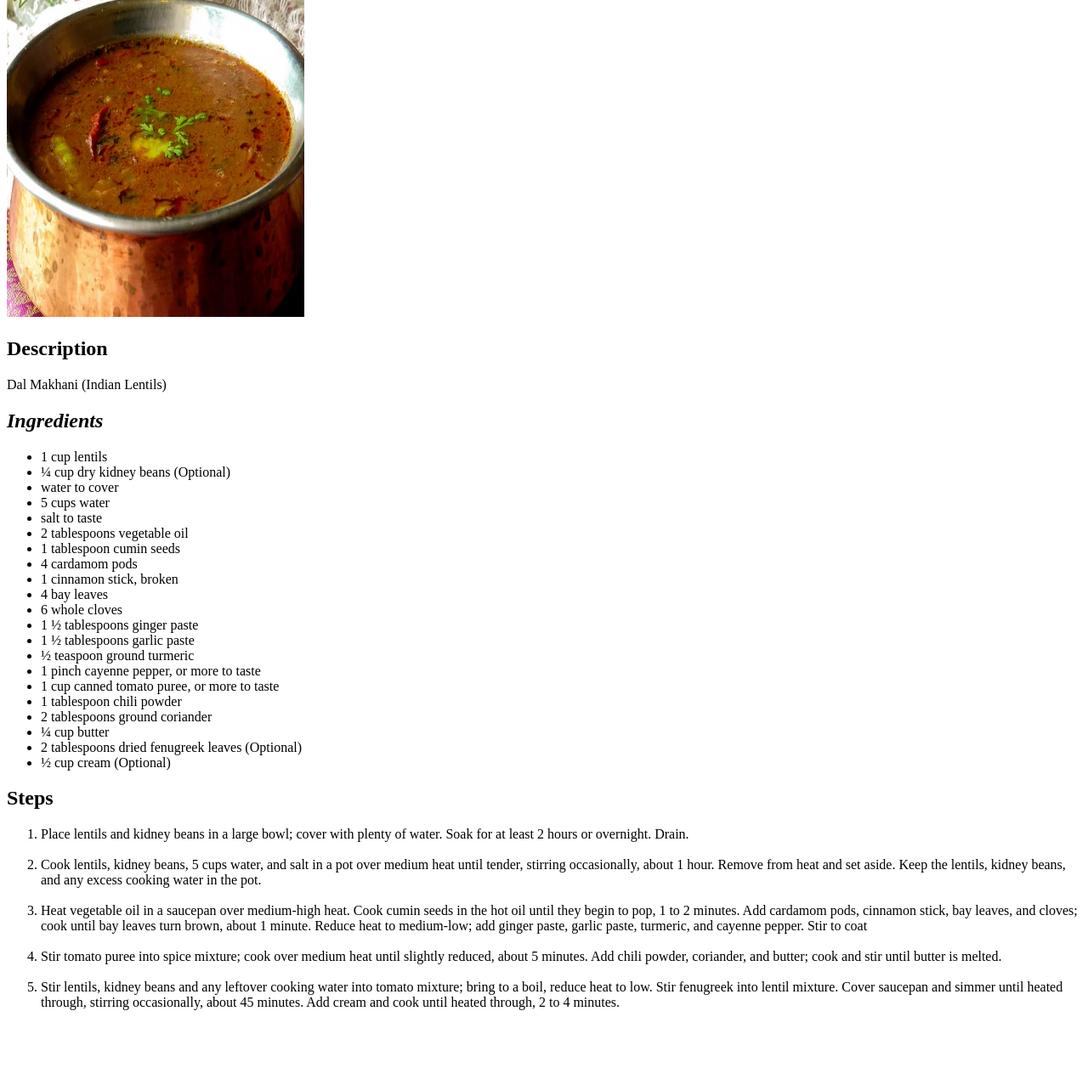
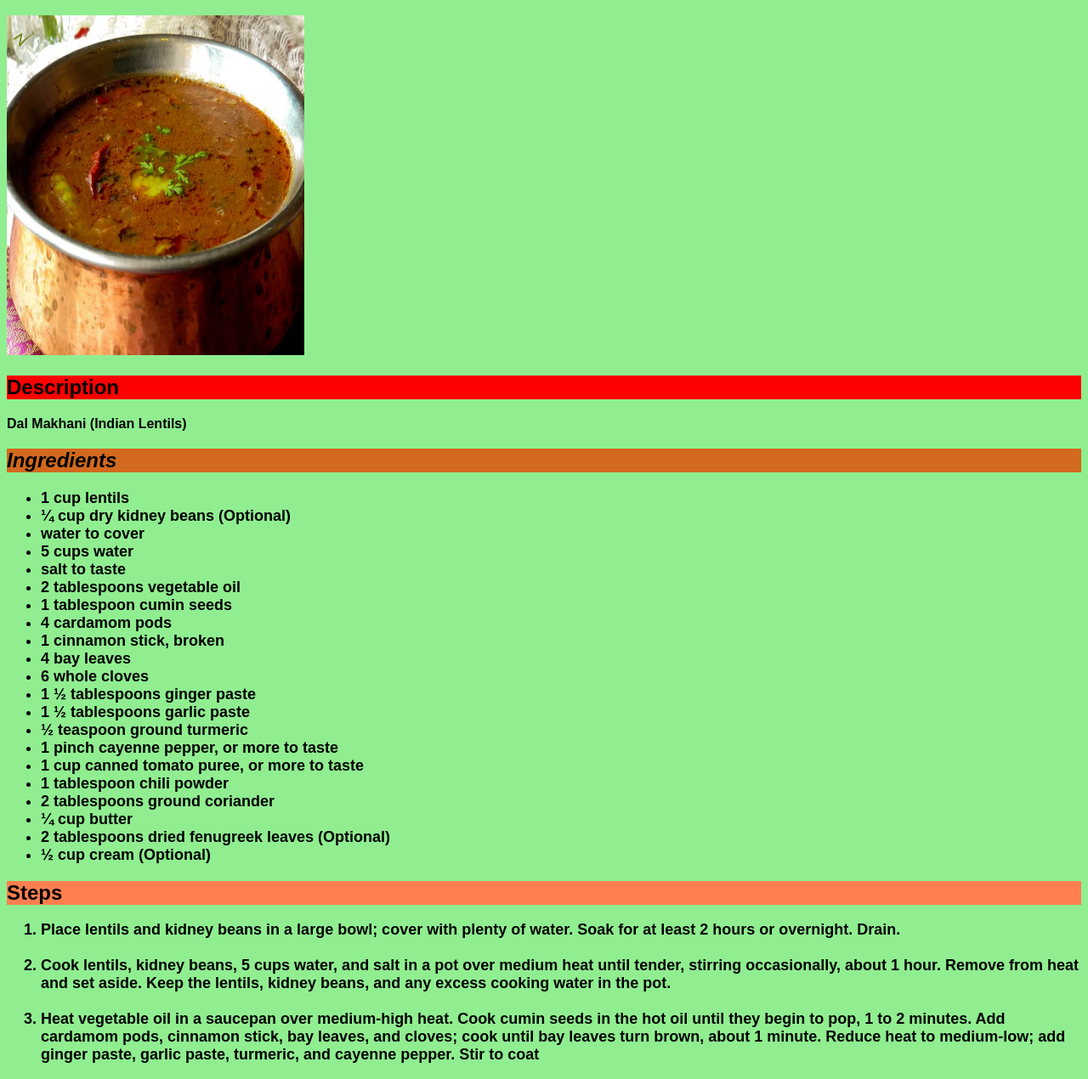
Before and after one commit to terminalcmd/The-Odin-Project-Recipes, a plain HTML site: page Recipes/dal makhani.html in a window 1280 px wide. Shown: the part 107-1377 px from the top of the page at 85% size. Before the commit the page ends 1330 px from the top, so only its background shows below. Drawn offline with Linux system fonts and the light colour scheme.

Commit message:
Styling and Attribute
Added styling to page by adding one styling file
in Recipes folder and one main index.css

```diff
--- a/Recipes/dal makhani.html
+++ b/Recipes/dal makhani.html
@@ -4,14 +4,14 @@
     <meta charset="UTF-8">
     <meta name="viewport" content="width=device-width, initial-scale=1.0">
     <title>Dal Makhani</title>
-</head>
+</head><link rel="stylesheet" href="style.css">
 <body>
-    <h1>Dal Makhani</h1>
+    <h1 class="title">Dal Makhani</h1>
     <img width="350px" height="400px" src="Dal Makhani.png" alt="Dal Makhani">
-    <h2>Description</h2>
-    <p>Dal Makhani (Indian Lentils)</p>
-    <h2><em>Ingredients</em></h2>
-    <ul>
+    <h2 class="des">Description</h2>
+    <p class="des-item">Dal Makhani (Indian Lentils)</p>
+    <h2 class="ing"><em>Ingredients</em></h2>
+    <ul class="list">
         <li>1 cup lentils</li>
         <li>¼ cup dry kidney beans (Optional)</li>
         <li>water to cover</li>
@@ -34,8 +34,8 @@
         <li>2 tablespoons dried fenugreek leaves (Optional)</li>
         <li>½ cup cream (Optional)</li>
     </ul>
-    <h2>Steps</h2>
-    <ol>
+    <h2 class="steps">Steps</h2>
+    <ol class="steps-list">
         <li>Place lentils and kidney beans in a large bowl; cover with plenty of water. Soak for at least 2 hours or overnight. Drain.
         </li><br>
         <li>Cook lentils, kidney beans, 5 cups water, and salt in a pot over medium heat until tender, stirring occasionally, about 1 hour. Remove from heat and set aside. Keep the lentils, kidney beans, and any excess cooking water in the pot.
--- /dev/null
+++ b/Recipes/style.css
@@ -0,0 +1,34 @@
+body{
+    font-family: Arial, Helvetica, sans-serif;
+    background-color:lightgreen;
+}
+.title{
+    font-size: 50px;
+    color:black;
+    background-color:lightblue;
+    font-weight: 1000;
+}
+.des{
+    background-color: red;
+    font-weight: 900;
+}
+.des-item{
+    font-weight: 600;
+}
+.ing{
+    background-color: chocolate;
+    font-weight: 900;
+}
+.list{
+    font-size: large;
+    font-weight: 700;
+}
+.steps{
+    background-color: coral;
+    font-weight: 900;
+}
+.steps-list{
+    font-weight: 700;
+    font-size: large;
+
+}
--- /dev/null
+++ b/index.css
@@ -0,0 +1,14 @@
+body{
+    font-family: Arial, Helvetica, sans-serif;
+
+    font-weight: 700;
+    background-color: lightblue;
+
+}
+h1{
+    font-size:70px;
+    background-color:chocolate;
+}
+ul{
+    font-size: 25px;
+}
```
Also changed, not shown: Recipes/paneer.html (+8 -8 lines), index.html (+2 -2 lines), Recipes/dalmakhani-style.css (added).
